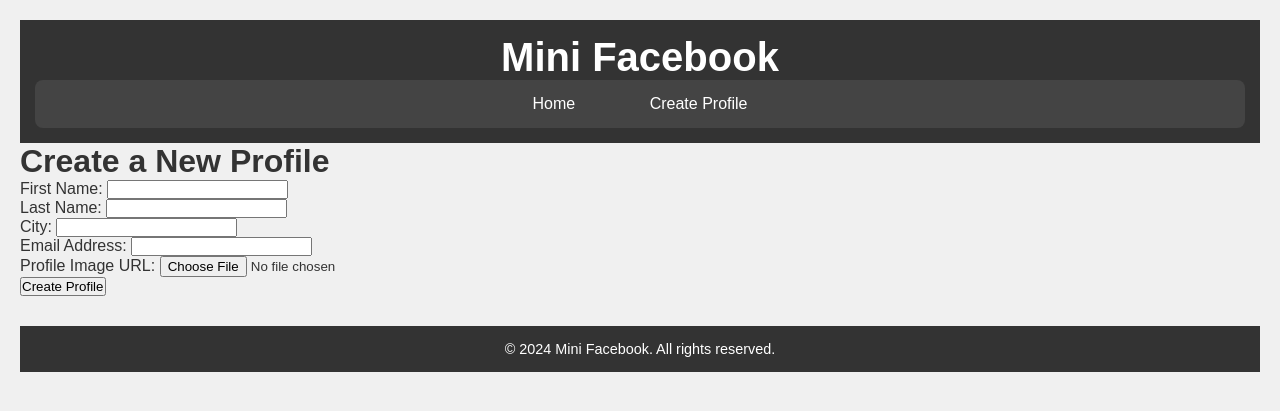
After one commit to cliz1/djangoprojects, a Django app: template mini_fb/templates/mini_fb/create_profile_form.html in a window 1280 px wide. The commit adds this page. Shown: the top 411 px of the page. Run offline with Django 3.2, Linux system fonts and the light colour scheme; the template is opened without the code that fills it, so the values that code supplies are empty, except form fields; form fields are guessed from the names that the template uses.

Commit message:
added status message and profile creation

```diff
--- a/mini_fb/models.py
+++ b/mini_fb/models.py
@@ -1,4 +1,5 @@
 from django.db import models
+from django.urls import reverse
 
 # Create your models here.
 
@@ -19,6 +20,9 @@ class Profile(models.Model):
         # Assuming StatusMessage has a ForeignKey to Profile
         return StatusMessage.objects.filter(profile=self).order_by('-timestamp')
 
+    def get_absolute_url(self):
+        return reverse('show_profile', kwargs={'pk': self.pk})
+
 class StatusMessage(models.Model):
     '''Encapsulate the idea of a Status Message.'''
 
--- a/mini_fb/templates/mini_fb/base.html
+++ b/mini_fb/templates/mini_fb/base.html
@@ -12,6 +12,8 @@
       <nav>
         <ul>
           <li><a href="{% url 'show_all_profiles' %}">Home</a></li>
+          <li><a href="{% url 'create_profile' %}">Create Profile</a></li>
+          <!-- New link for profile creation -->
           <!-- Add more links as needed -->
         </ul>
       </nav>
--- /dev/null
+++ b/mini_fb/templates/mini_fb/create_profile_form.html
@@ -0,0 +1,45 @@
+{% extends 'mini_fb/base.html' %} {% block content %}
+<h1>Create a New Profile</h1>
+
+<form method="POST" novalidate>
+  {% csrf_token %}
+
+  <div class="form-group">
+    <label for="id_first_name">First Name:</label>
+    {{ form.first_name }} {% if form.first_name.errors %}
+    <div class="error">{{ form.first_name.errors }}</div>
+    {% endif %}
+  </div>
+
+  <div class="form-group">
+    <label for="id_last_name">Last Name:</label>
+    {{ form.last_name }} {% if form.last_name.errors %}
+    <div class="error">{{ form.last_name.errors }}</div>
+    {% endif %}
+  </div>
+
+  <div class="form-group">
+    <label for="id_city">City:</label>
+    {{ form.city }} {% if form.city.errors %}
+    <div class="error">{{ form.city.errors }}</div>
+    {% endif %}
+  </div>
+
+  <div class="form-group">
+    <label for="id_email_address">Email Address:</label>
+    {{ form.email_address }} {% if form.email_address.errors %}
+    <div class="error">{{ form.email_address.errors }}</div>
+    {% endif %}
+  </div>
+
+  <div class="form-group">
+    <label for="id_profile_image_url">Profile Image URL:</label>
+    {{ form.profile_image_url }} {% if form.profile_image_url.errors %}
+    <div class="error">{{ form.profile_image_url.errors }}</div>
+    {% endif %}
+  </div>
+
+  <button type="submit">Create Profile</button>
+</form>
+
+{% endblock %}
--- a/mini_fb/urls.py
+++ b/mini_fb/urls.py
@@ -9,5 +9,9 @@ urlpatterns = [
     # map the URL (empty string) to the view
     path('', ShowAllProfilesView.as_view(), name='show_all_profiles'), # generic class-based view
     # URL pattern to show a specific profile by primary key (pk)
-    path('profile/<int:pk>/', ProfileView.as_view(), name='show_profile')
+    path('profile/<int:pk>/', ProfileView.as_view(), name='show_profile'),
+    #url pattern for creating a profile
+    path('create_profile/', CreateProfileView.as_view(), name='create_profile'),
+    #url pattern for creating a status
+    path('profile/<int:pk>/create_status/', CreateStatusMessageView.as_view(), name='create_status')
 ]
```
Also changed, not shown: mini_fb/forms.py (added, +18 -0 lines), mini_fb/templates/mini_fb/create_status_form.html (added, +24 -0 lines), mini_fb/templates/mini_fb/show_profile.html (+7 -0 lines), mini_fb/views.py (+54 -3 lines), db.sqlite3.
